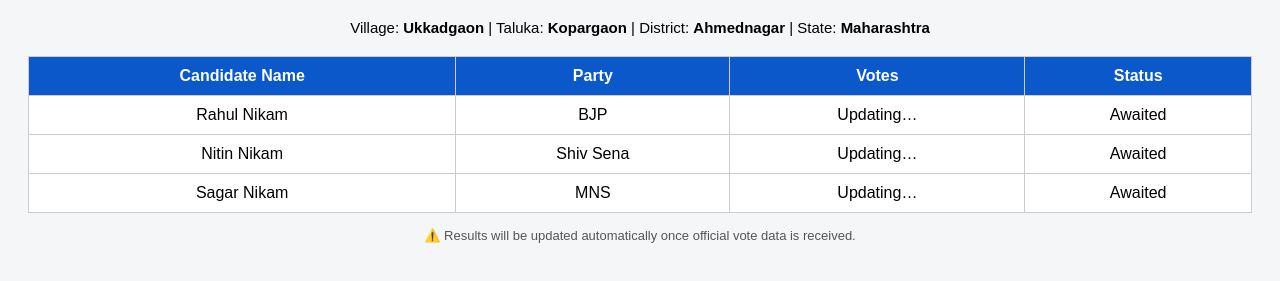
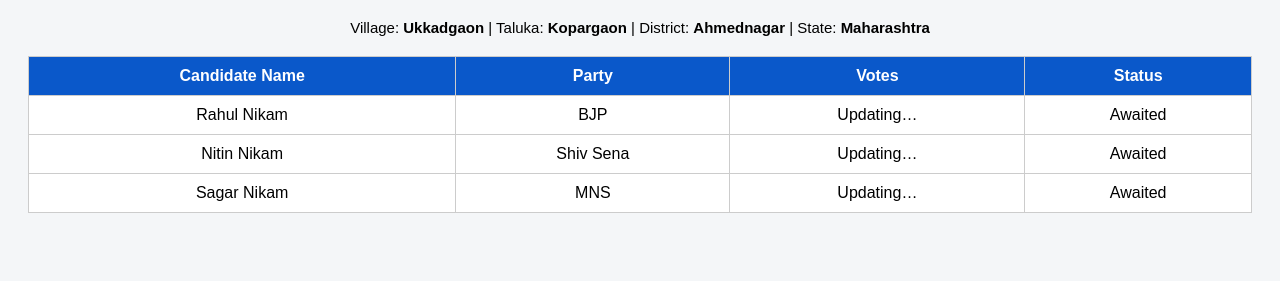
Before and after one commit to rahulnikam4991/Sarpanch-election, a plain HTML site: page index.html in a window 1280 px wide. Shown: the part 89-370 px from the top of the page. Drawn offline with Linux system fonts and the light colour scheme.

Commit message:
Update index.html

```diff
--- a/index.html
+++ b/index.html
@@ -28,9 +28,7 @@
     <tbody id="resultBody"></tbody>
   </table>
 
-  <p class="note">
-    ⚠️ Results will be updated automatically once official vote data is received.
-  </p>
+  <p id="lastUpdated" class="note"></p>
 
   <script src="script.js"></script>
 </body>
```
